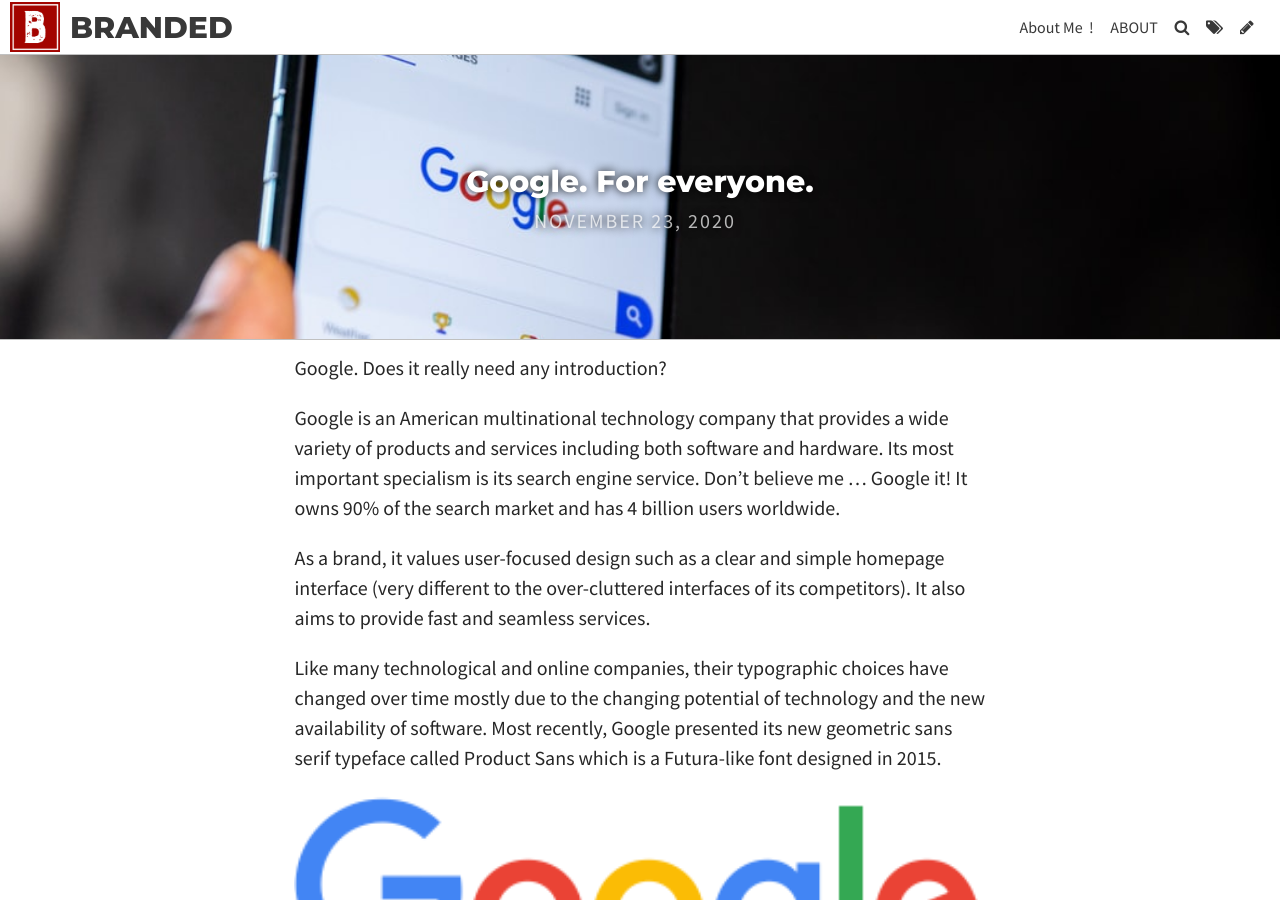
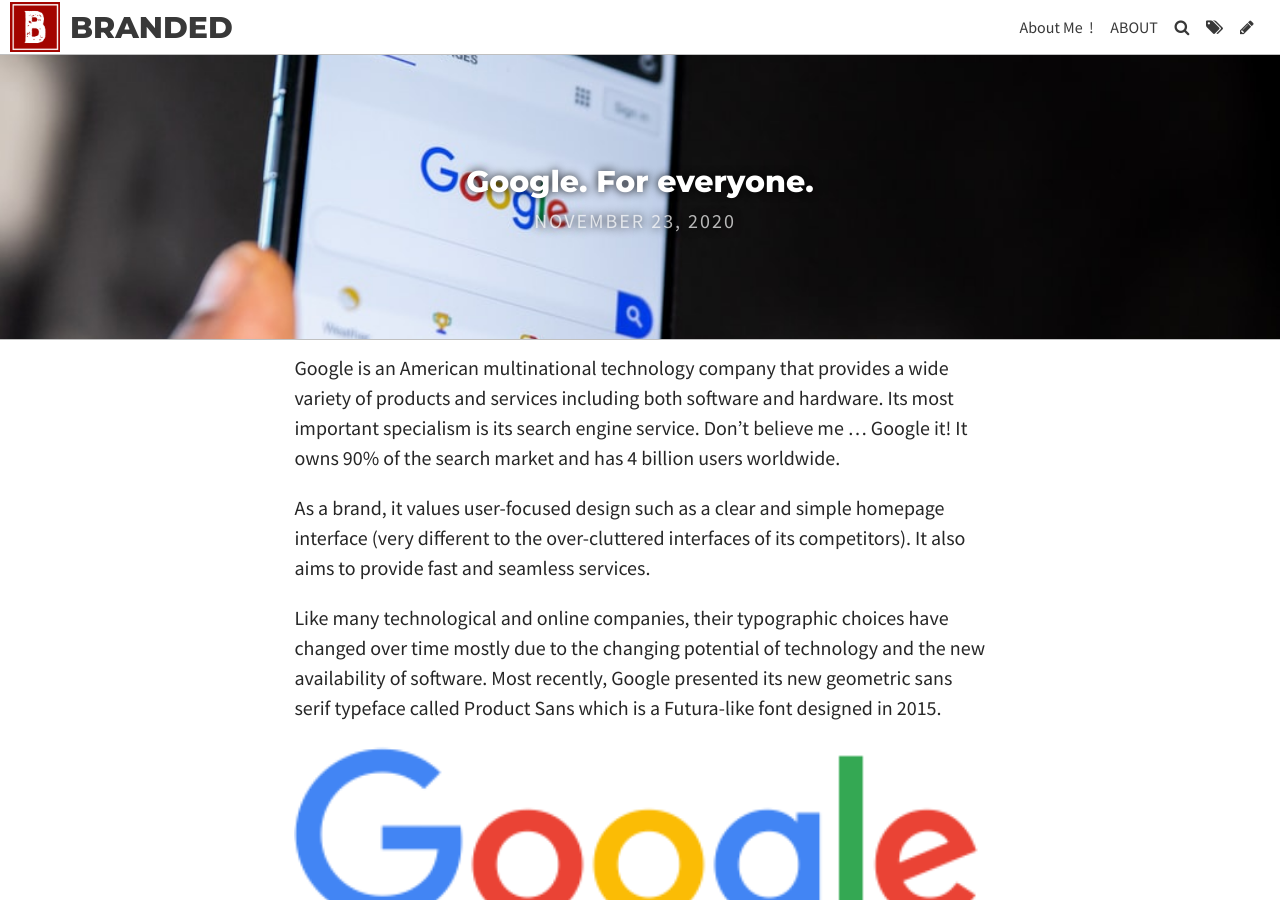
Before and after one commit to IsabelleWendes/Fontastic, a Jekyll site: the page built from _posts/2020-12-14-google-for-everyone.md, in a window 1280 px wide and 900 px high. Built offline with Jekyll 4.4.1, drawn with Linux system fonts in a browser that asks for light colours; some web fonts are replaced; comment, search, counter and statistics services are not loaded.

Commit message:
Update Post “2020-12-14-google-for-everyone”

```diff
--- a/_posts/2020-12-14-google-for-everyone.md
+++ b/_posts/2020-12-14-google-for-everyone.md
@@ -5,8 +5,6 @@ date: 2020-11-23T16:12:23.208Z
 header_feature_image: ../uploads/feature-imaage.jpeg
 comments: true
 ---
-Google. Does it really need any introduction?
-
 Google is an American multinational technology company that provides a wide variety of products and services including both software and hardware. Its most important specialism is its search engine service. Don’t believe me … Google it! It owns 90% of the search market and has 4 billion users worldwide.
 
 As a brand, it values user-focused design such as a clear and simple homepage interface (very different to the over-cluttered interfaces of its competitors). It also aims to provide fast and seamless services.
```
